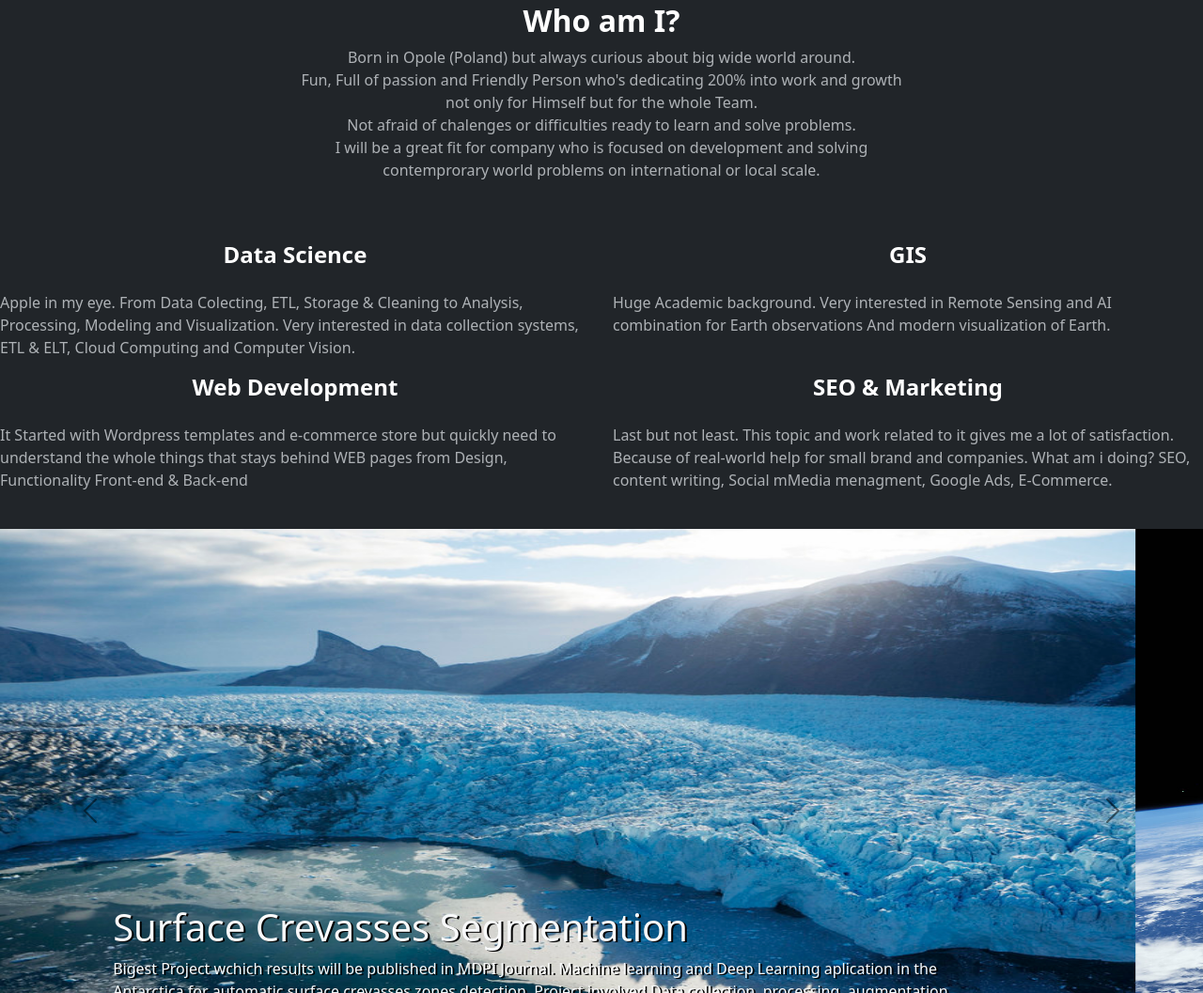
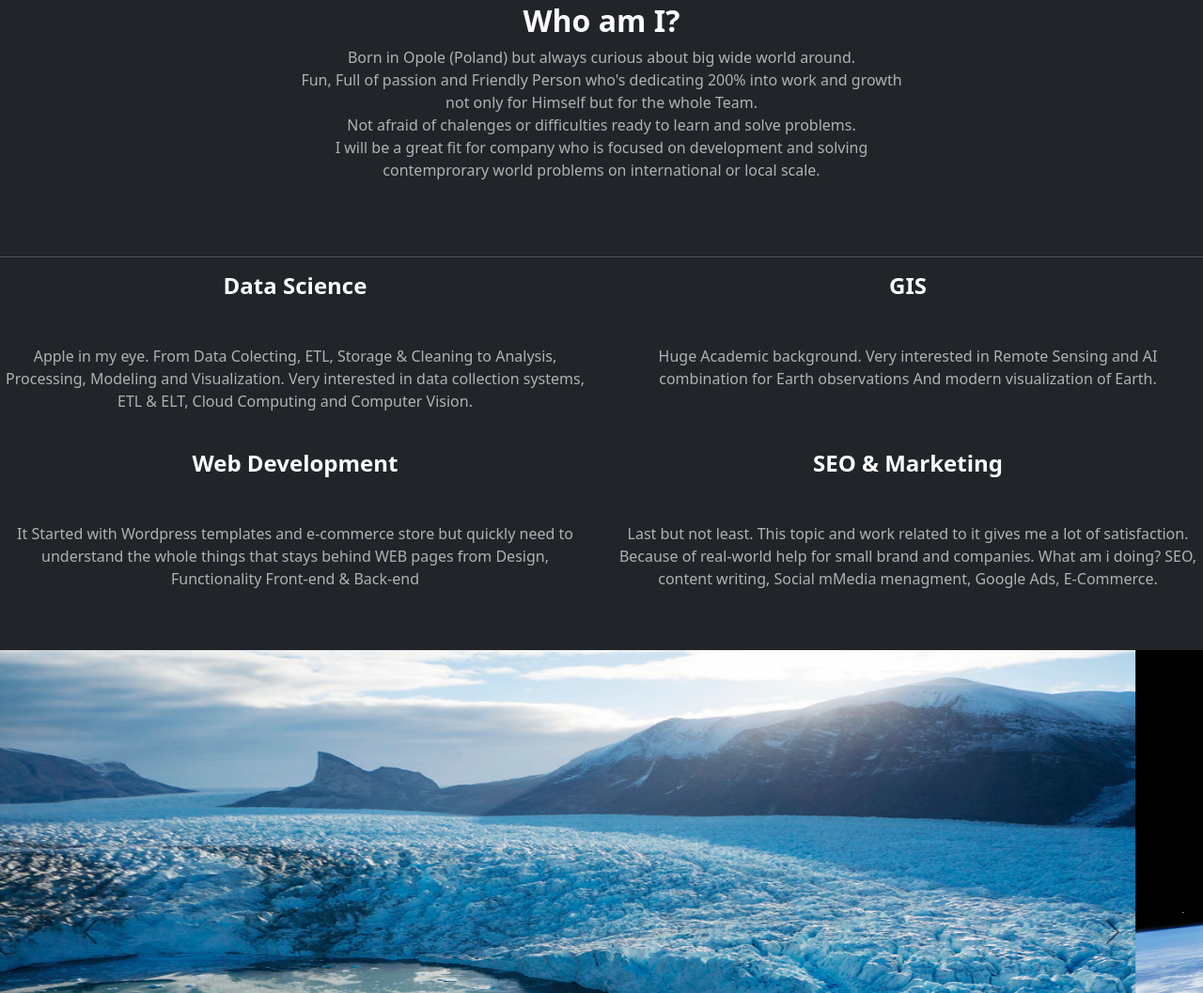
Before and after one commit to Sziroky/My-Resume, a plain HTML site: page index.html in a window 1280 px wide. Shown: the part 809-1866 px from the top of the page at 94% size. Drawn offline with nearby package versions, Linux system fonts and the light colour scheme.

Commit message:
added some details

```diff
--- a/index.html
+++ b/index.html
@@ -86,28 +86,28 @@
                  Fun, Full of passion and Friendly Person who's dedicating 200% into work and growth not only for Himself but for the whole Team.<br>
                  Not afraid of chalenges or difficulties ready to learn and solve problems. <br>I will be a great fit for company who is focused on development and solving contemprorary world problems on international or local scale.   </p>
             </div>
-            </div>
-
+          </div>
+          <hr>
             <div class="col">
               <div class="row row-cols-1 row-cols-sm-2 ali  g-6 mb-4">
-                <div class="col d-flex flex-column align-items-center gap-4">
+                <div class="col d-flex flex-column align-items-center gap-5 mb-4">
                   <h4 class="fw-semibold mb-0 text-body-emphasis">Data Science</h4>
-                  <p class="text-body-secondary">Apple in my eye. From Data Colecting, ETL, Storage & Cleaning to Analysis, Processing, Modeling and Visualization. Very interested in data collection systems, ETL & ELT, Cloud Computing and Computer Vision.  </p>
+                  <p class="text-body-secondary text-center">Apple in my eye. From Data Colecting, ETL, Storage & Cleaning to Analysis, Processing, Modeling and Visualization. Very interested in data collection systems, ETL & ELT, Cloud Computing and Computer Vision.  </p>
                 </div>
 
-                <div class="col d-flex flex-column align-items-center gap-4">
+                <div class="col d-flex flex-column align-items-center gap-5 mb-4">
                   <h4 class="fw-semibold mb-0 text-body-emphasis">GIS</h4>
-                  <p class="text-body-secondary">Huge Academic background. Very interested in Remote Sensing and AI combination for Earth observations And modern visualization of Earth. </p>
+                  <p class="text-body-secondary text-center">Huge Academic background. Very interested in Remote Sensing and AI combination for Earth observations And modern visualization of Earth. </p>
                 </div>
 
-                <div class="col d-flex flex-column align-items-center gap-4">
+                <div class="col d-flex flex-column align-items-center gap-5 mb-4">
                   <h4 class="fw-semibold mb-0 text-body-emphasis">Web Development</h4>
-                  <p class="text-body-secondary">It Started with Wordpress templates and e-commerce store but quickly need to understand the whole things that stays behind WEB pages from Design, Functionality Front-end & Back-end  </p>
+                  <p class="text-body-secondary text-center">It Started with Wordpress templates and e-commerce store but quickly need to understand the whole things that stays behind WEB pages from Design, Functionality Front-end & Back-end  </p>
                 </div>
 
-                <div class="col d-flex flex-column align-items-center gap-4">
+                <div class="col d-flex flex-column align-items-center gap-5 mb-4">
                   <h4 class="fw-semibold mb-0 text-body-emphasis">SEO & Marketing</h4>
-                  <p class="text-body-secondary">Last but not least. This topic and work related to it gives me a lot of satisfaction. Because of real-world help for small brand and companies. What am i doing? SEO, content writing, Social mMedia menagment, Google Ads, E-Commerce.  </p>
+                  <p class="text-body-secondary text-center">Last but not least. This topic and work related to it gives me a lot of satisfaction. Because of real-world help for small brand and companies. What am i doing? SEO, content writing, Social mMedia menagment, Google Ads, E-Commerce.  </p>
                 </div>
               </div>
             </div>
```
